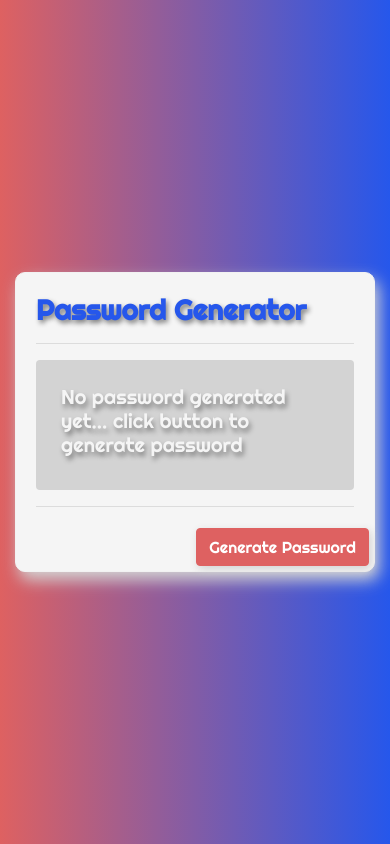
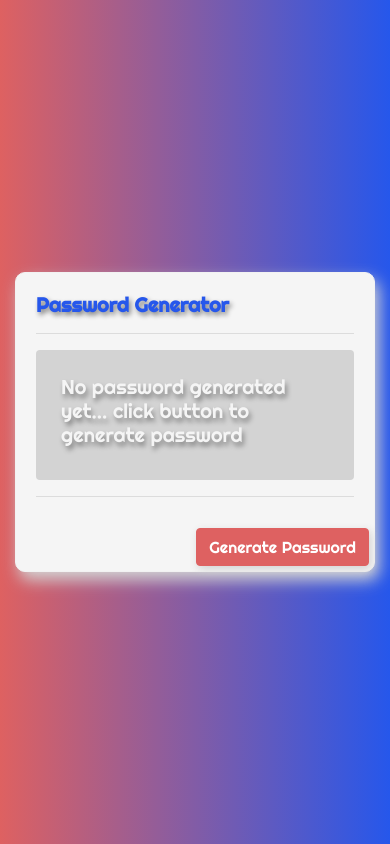
Before and after one commit to andrewvenson/Password_Generator, a React (Create React App) app: page / in a window 390 px wide. Built offline with nearby package versions, Linux system fonts and the light colour scheme.

Commit message:
media pw title

```diff
--- a/src/App.css
+++ b/src/App.css
@@ -32,6 +32,6 @@ body {
 
 @media only screen and (max-width: 400px) {
   .pwtitle {
-    font-size: 28px !important;
+    font-size: 20px !important;
   }
 }
```
